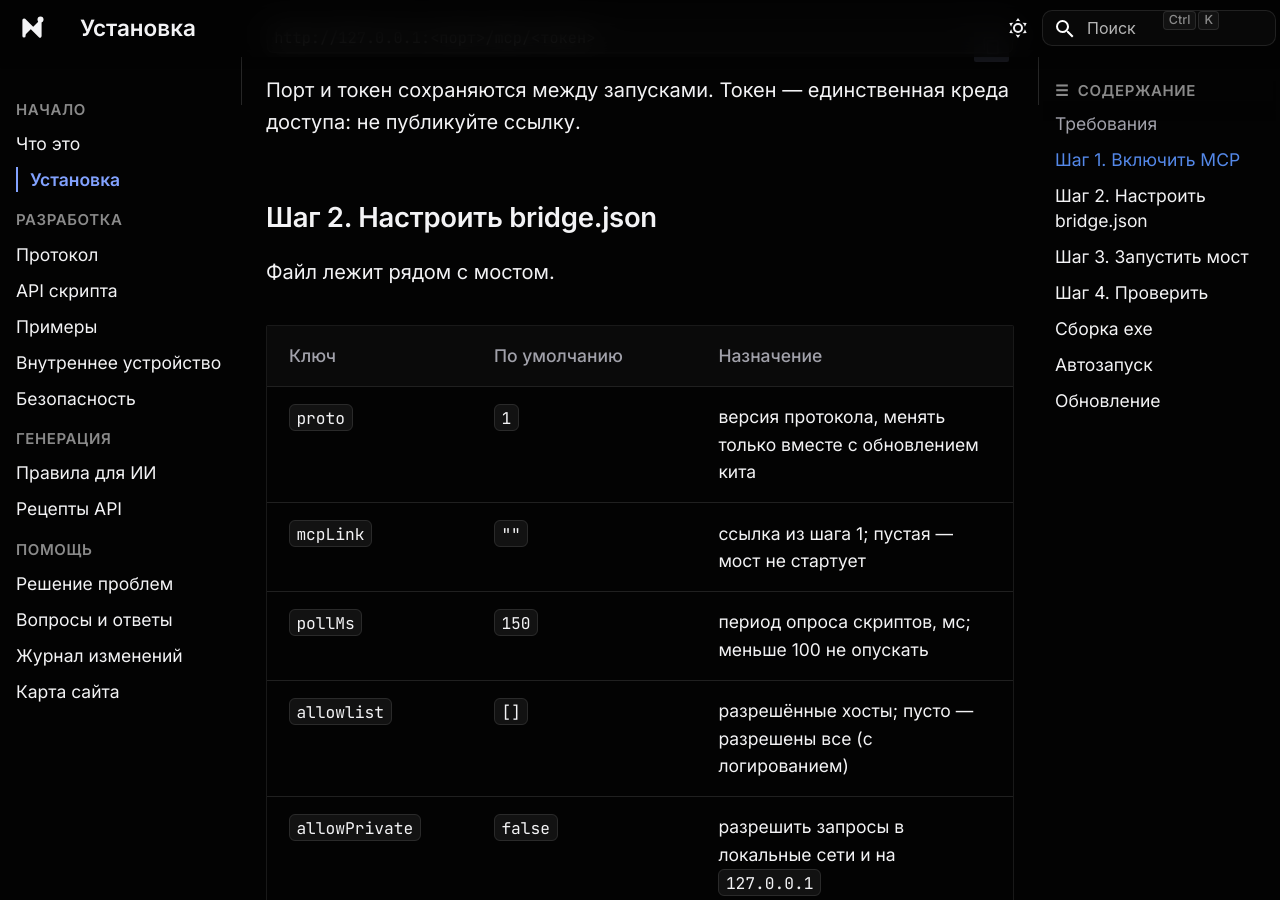
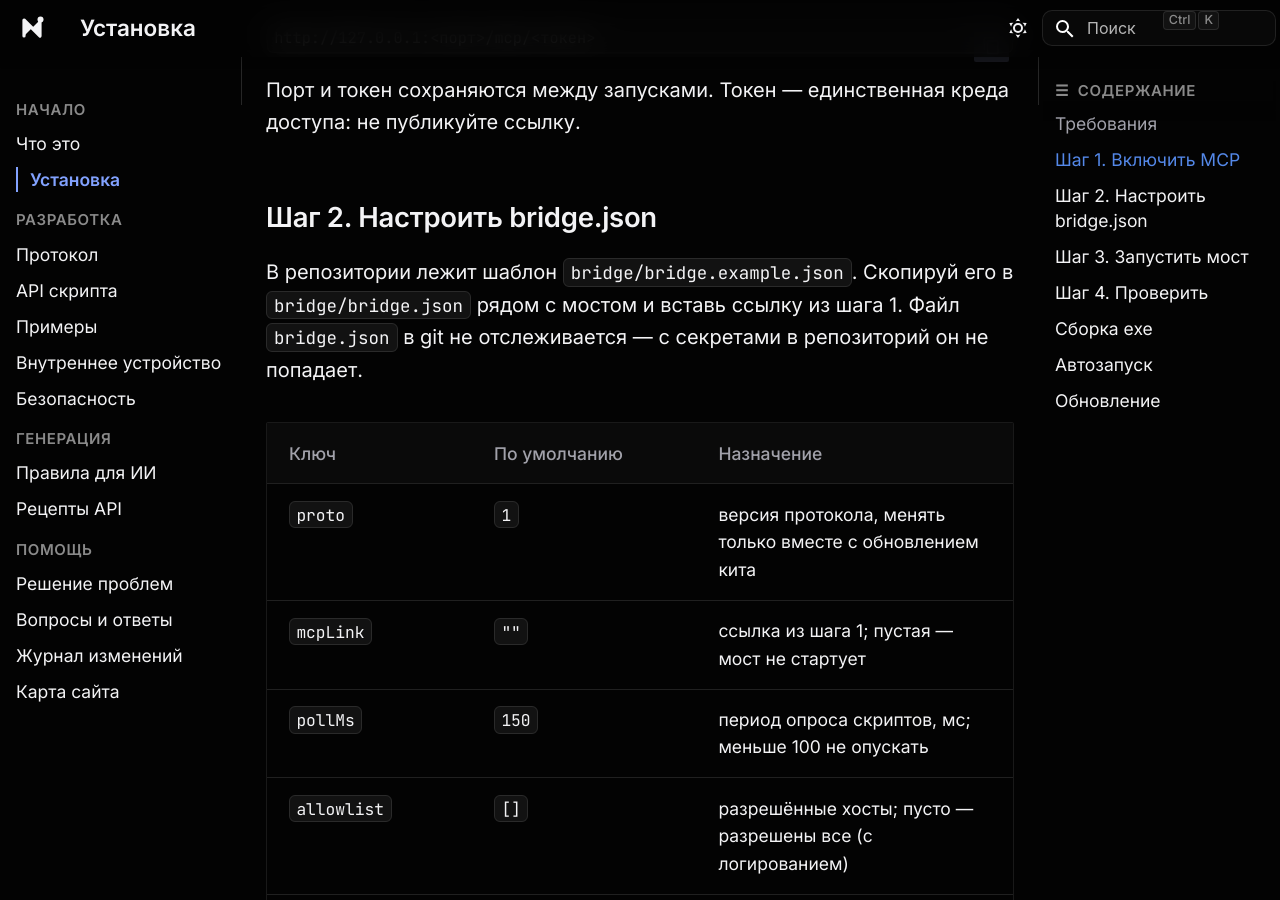
Before and after one commit to cloiss21011-code/nursultan-internet-kit, an MkDocs documentation site: the page built from docs/install.md, in a window 1280 px wide and 900 px high, scrolled down 892 px. Built offline with MkDocs 1.6.1 and Material for MkDocs 9.7.7, drawn with Linux system fonts in a browser that asks for light colours; comment, search, counter and statistics services are not loaded.

Commit message:
security: bridge.json убран из отслеживания, в репо только шаблон bridge.example.json

```diff
--- a/docs/install.md
+++ b/docs/install.md
@@ -21,7 +21,7 @@ http://127.0.0.1:<порт>/mcp/<токен>
 
 ## Шаг 2. Настроить bridge.json
 
-Файл лежит рядом с мостом.
+В репозитории лежит шаблон `bridge/bridge.example.json`. Скопируй его в `bridge/bridge.json` рядом с мостом и вставь ссылку из шага 1. Файл `bridge.json` в git не отслеживается — с секретами в репозиторий он не попадает.
 
 | Ключ | По умолчанию | Назначение |
 | --- | --- | --- |
```
Also changed, not shown: README.md (+2 -1 lines), 4 other files.
